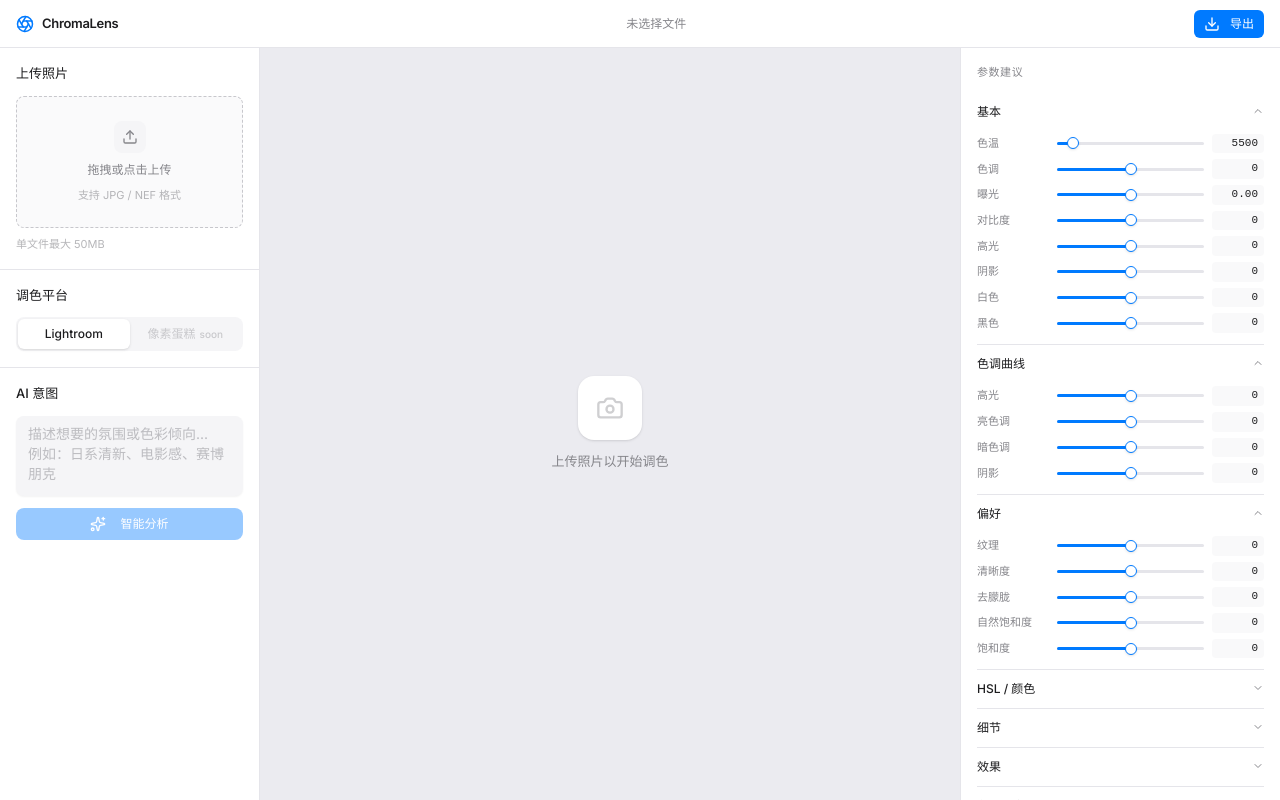
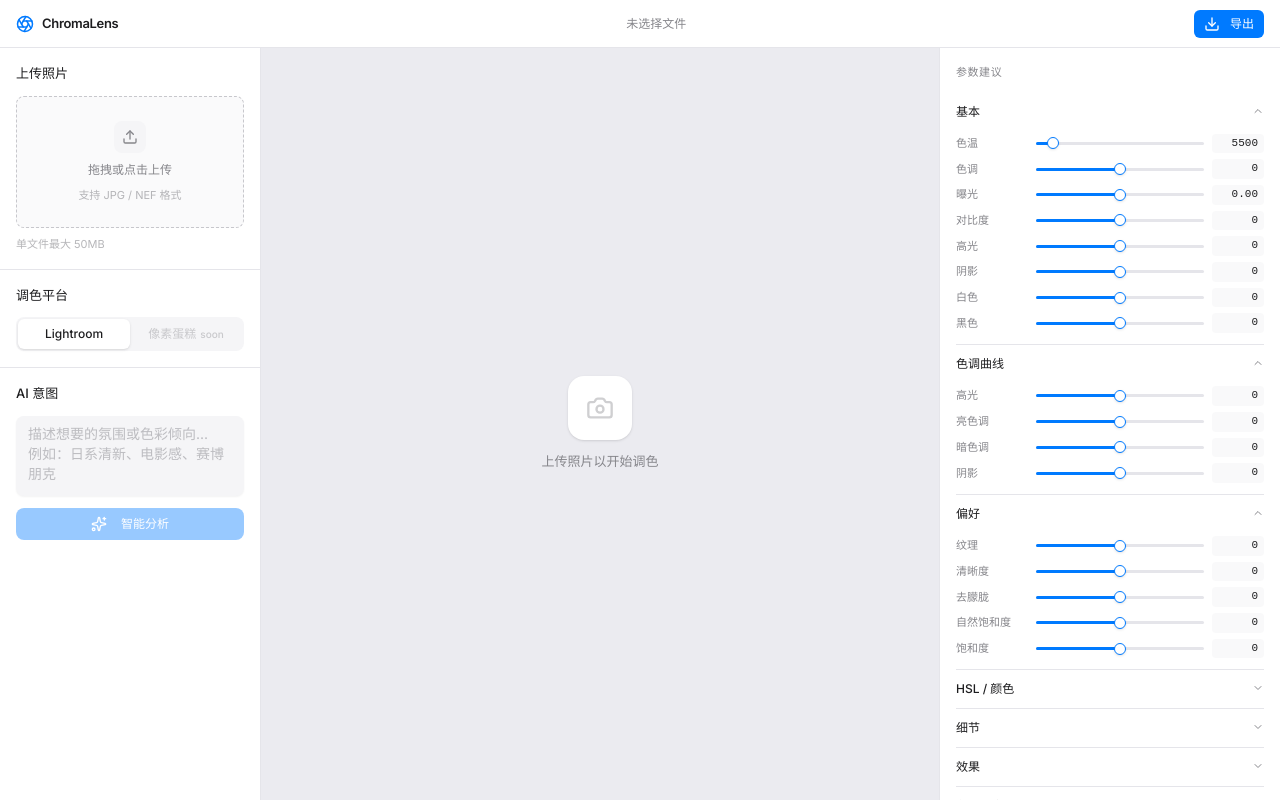
Before and after one commit to maomuyi/Lumina-AI_1.0, a Next.js app: page / in a window 1280 px wide. Built offline with nearby package versions, Linux system fonts and the light colour scheme.

Commit message:
fix: resolve layout spacing issues in flex container\n\nAdd gap and adjust panel widths for proper separation and sizing.

```diff
--- a/app/page.tsx
+++ b/app/page.tsx
@@ -199,7 +199,7 @@ export default function HomePage() {
       />
 
       {/* Three-column layout */}
-      <div className="flex flex-1 overflow-hidden">
+      <div className="flex flex-1 overflow-hidden gap-px bg-border">
         {/* Left sidebar */}
         <LeftSidebar
           onFileUpload={handleFileUpload}
--- a/components/center-canvas.tsx
+++ b/components/center-canvas.tsx
@@ -58,7 +58,7 @@ export function CenterCanvas({
   }, [])
 
   return (
-    <div className="flex flex-1 flex-col overflow-hidden bg-canvas-bg">
+    <div className="flex min-w-0 flex-1 flex-col overflow-hidden bg-canvas-bg">
       {/* Image preview area */}
       <div className="relative flex flex-1 items-center justify-center overflow-auto p-6">
         {imageUrl ? (
@@ -137,7 +137,7 @@ export function CenterCanvas({
 
       {/* Diagnostics panel (collapsible) */}
       {(diagnostics || isAnalyzing) && (
-        <div className="shrink-0 border-t border-border bg-card">
+        <div className="mx-4 mb-4 shrink-0 overflow-hidden rounded-lg border border-border bg-card shadow-sm">
           <button
             onClick={() => setDiagOpen(!diagOpen)}
             className="flex w-full items-center gap-2 px-4 py-2.5 text-[13px] font-medium text-foreground hover:bg-secondary/50"
--- a/components/left-sidebar.tsx
+++ b/components/left-sidebar.tsx
@@ -54,7 +54,7 @@ export function LeftSidebar({
   )
 
   return (
-    <aside className="flex w-[260px] shrink-0 flex-col border-r border-border bg-card">
+    <aside className="flex w-[260px] shrink-0 flex-col bg-card">
       <ScrollArea className="flex-1">
         <div className="flex flex-col gap-0 p-0">
           {/* Upload Section */}
--- a/components/right-panel.tsx
+++ b/components/right-panel.tsx
@@ -48,7 +48,7 @@ export function RightPanel({
   const defaultOpenGroups = ["basic", "presence", "tone_curve"]
 
   return (
-    <aside className="flex w-[320px] shrink-0 flex-col border-l border-border bg-card">
+    <aside className="flex w-[340px] shrink-0 flex-col bg-card">
       <ScrollArea className="flex-1">
         <div className="flex flex-col">
           {/* AI Strategy Section */}
```
Also changed, not shown: 1 other file (tests, documents, lock files or other folders).
